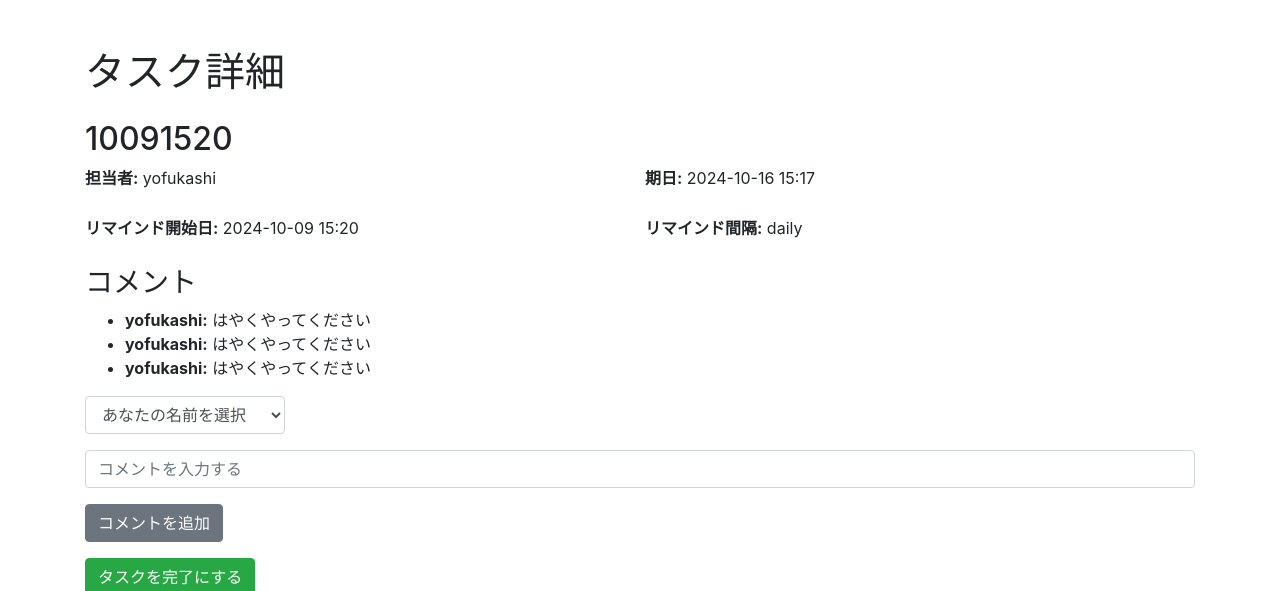
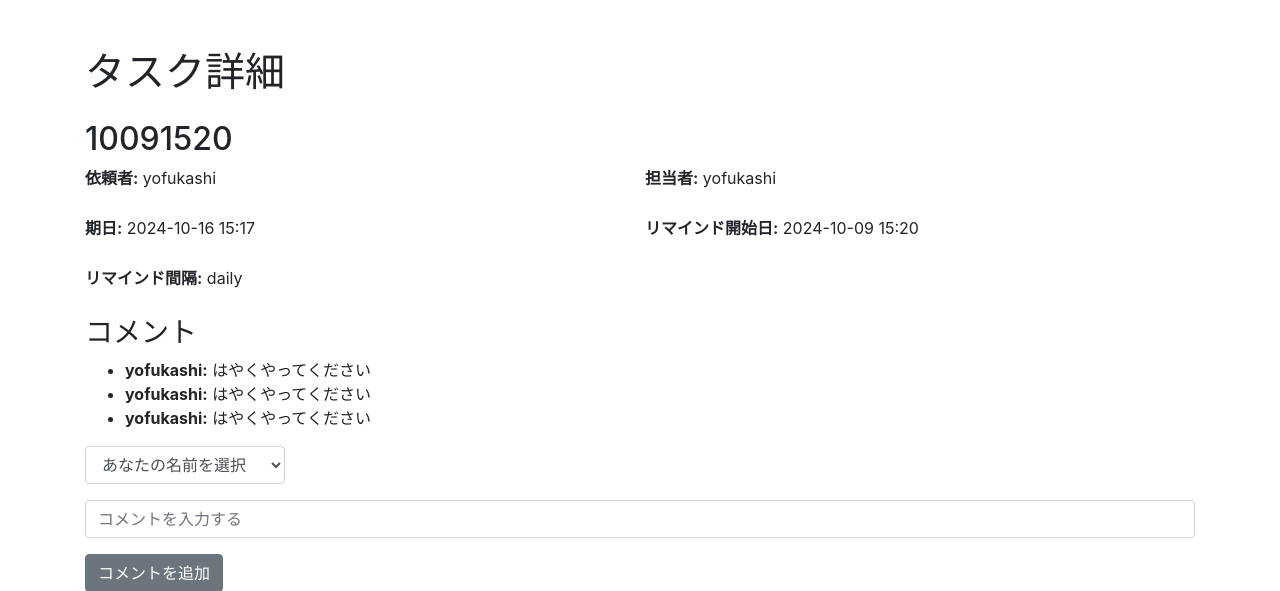
Before and after one commit to maiko123-123/reminder_app, a Flask app: page /task_detail/1 in a window 1280 px wide. Shown: the top 591 px of the page. Run offline with Flask 3, Linux system fonts and the light colour scheme; some libraries are stand-ins or nearby versions.

Commit message:
依頼者追加

```diff
--- a/routes.py
+++ b/routes.py
@@ -18,7 +18,7 @@ def task_list():
 def task_detail(task_id):
     task = Task.query.get(task_id)
     comments = Comment.query.filter_by(task_id=task_id).all()
-    return render_template('task_detail.html', task=task, comments=comments)
+    return render_template('task_detail.html', task=task, comments=comments, requester=task.requester)
 
 @main.route('/add_comment/<int:task_id>', methods=['POST'])
 def add_comment(task_id):
--- a/templates/task_detail.html
+++ b/templates/task_detail.html
@@ -31,17 +31,23 @@
 
         <div class="row-flex">
             <div class="col-half">
-                <p><strong>担当者:</strong> {{ task.assignee.username }}</p>
+                <p><strong>依頼者:</strong> {{ requester.username }}</p>
             </div>
             <div class="col-half">
-                <p><strong>期日:</strong> {{ task.due_date.strftime('%Y-%m-%d %H:%M') }}</p>
+                <p><strong>担当者:</strong> {{ task.assignee.username }}</p>
             </div>
         </div>
 
         <div class="row-flex">
             <div class="col-half">
+                <p><strong>期日:</strong> {{ task.due_date.strftime('%Y-%m-%d %H:%M') }}</p>
+            </div>
+            <div class="col-half">
                 <p><strong>リマインド開始日:</strong> {{ task.remind_start_date.strftime('%Y-%m-%d %H:%M') }}</p>
             </div>
+        </div>
+
+        <div class="row-flex">
             <div class="col-half">
                 <p><strong>リマインド間隔:</strong> {{ task.remind_interval }}</p>
             </div>
```
